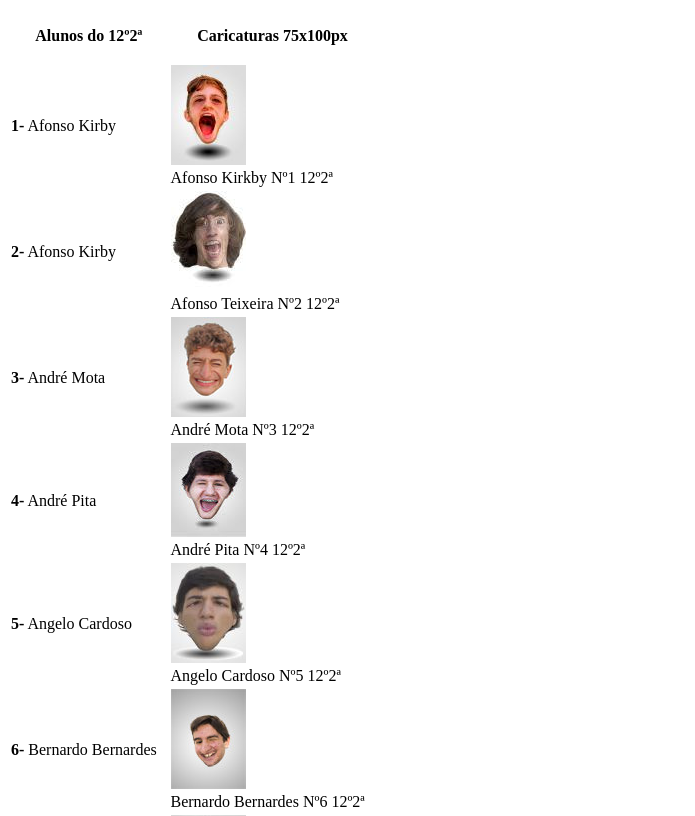
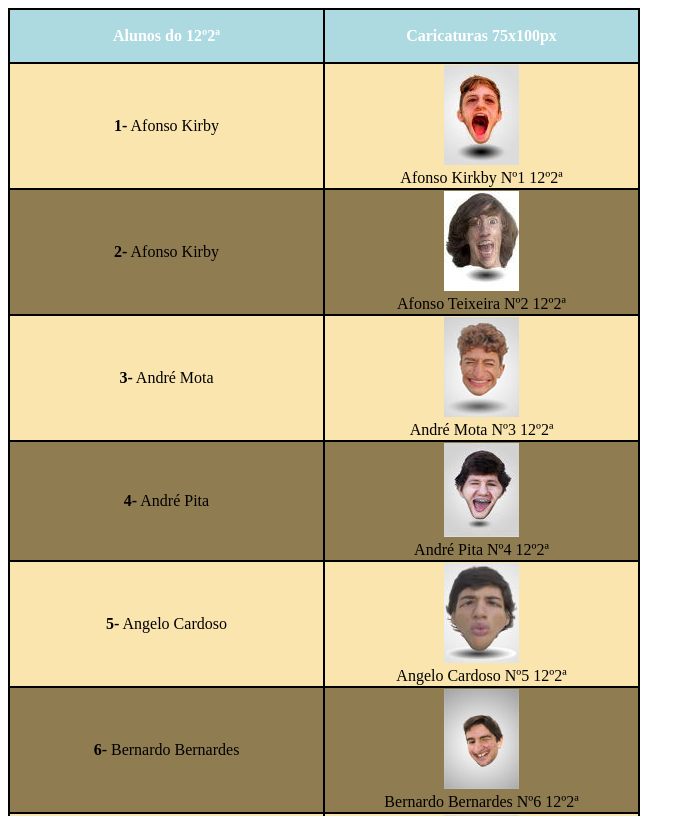
Before and after one commit to AfonsoFTeixeira/passo5, a plain HTML site: page index.html in a window 1280 px wide. Shown: the top 816 px of the page, without its empty margins (0-695 px from the left). Drawn offline with Linux system fonts and the light colour scheme.

Commit message:
Add files via upload

```diff
--- a/css/estilos.css
+++ b/css/estilos.css
@@ -1,40 +1,19 @@
-<table>
-  <caption>A summary of the UK's most famous punk bands</caption>
-  <thead>
-    <tr>
-      <th scope="col">Band</th>
-      <th scope="col">Year formed</th>
-      <th scope="col">No. of Albums</th>
-      <th scope="col">Most famous song</th>
-    </tr>
-  </thead>
-  <tbody>
-    <tr>
-      <th scope="row">Buzzcocks</th>
-      <td>1976</td>
-      <td>9</td>
-      <td>Ever fallen in love (with someone you shouldn't've)</td>
-    </tr>
-    <tr>
-      <th scope="row">The Clash</th>
-      <td>1976</td>
-      <td>6</td>
-      <td>London Calling</td>
-    </tr>
-
-      ... some rows removed for brevity
-
-    <tr>
-      <th scope="row">The Stranglers</th>
-      <td>1974</td>
-      <td>17</td>
-      <td>No More Heroes</td>
-    </tr>
-  </tbody>
-  <tfoot>
-    <tr>
-      <th scope="row" colspan="2">Total albums</th>
-      <td colspan="2">77</td>
-    </tr>
-  </tfoot>
-</table>
+tr:nth-child(even) {
+  background-color: #fae5ae;
+}
+tr:nth-child(odd) {
+  background-color: #907C51;
+}
+tr:hover {background-color: #f5f5f5;}
+table, th, td {
+  border: 2px solid black;
+  width: 50%;
+  border-collapse: collapse;
+}
+td {
+  text-align: center;
+}
+th {
+  background-color: #add9e0;
+  color: white;
+}
--- a/index.html
+++ b/index.html
@@ -168,7 +168,7 @@
 			</a>
 
 			<figcaption>
-				<FONT Color="#37edde">João Fidalgo Nº17 12º2ª</FONT>
+				<FONT Color="#000000">João Fidalgo Nº17 12º2ª</FONT>
 			</figcaption>
 		</td>
 	</tr>
```
